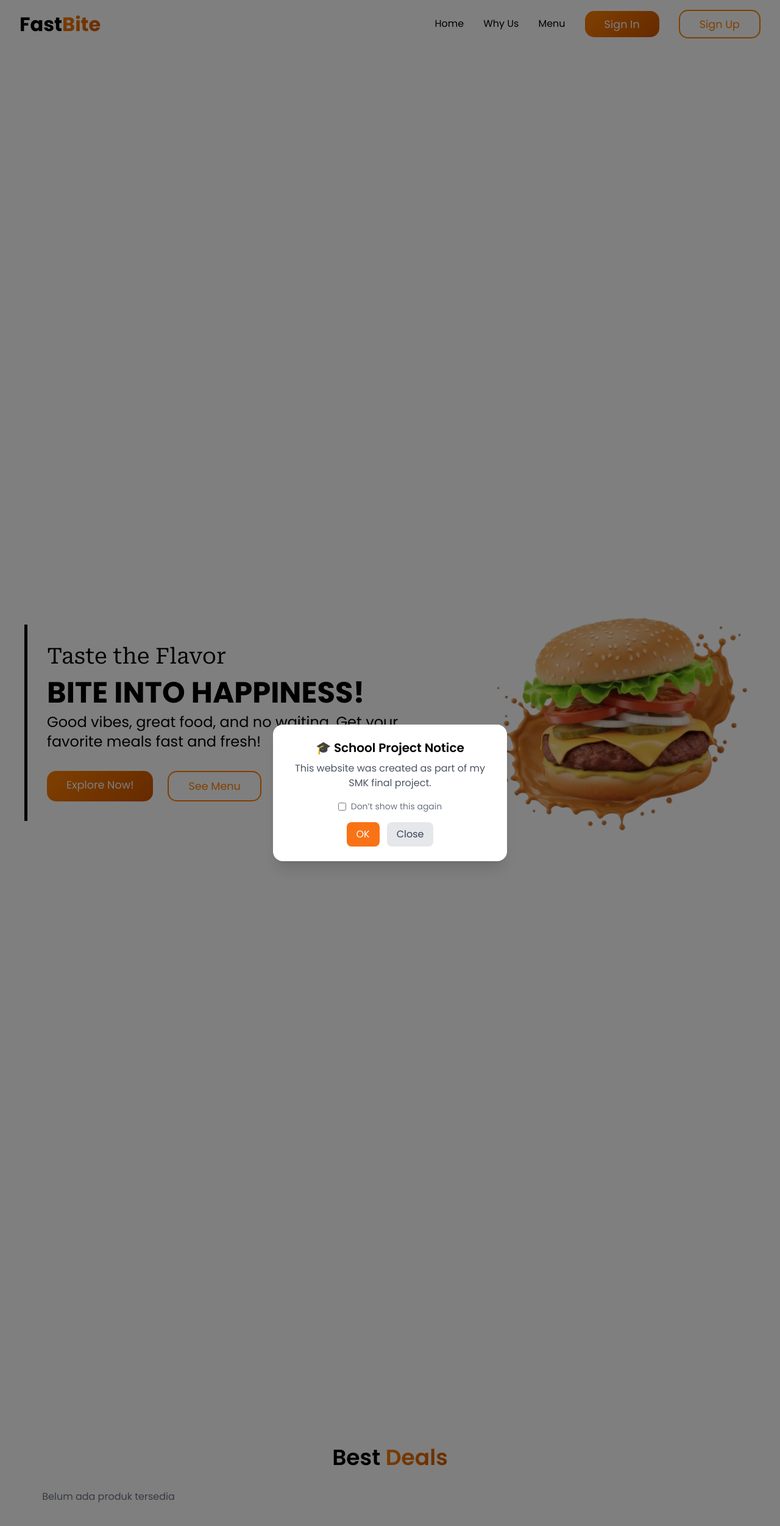
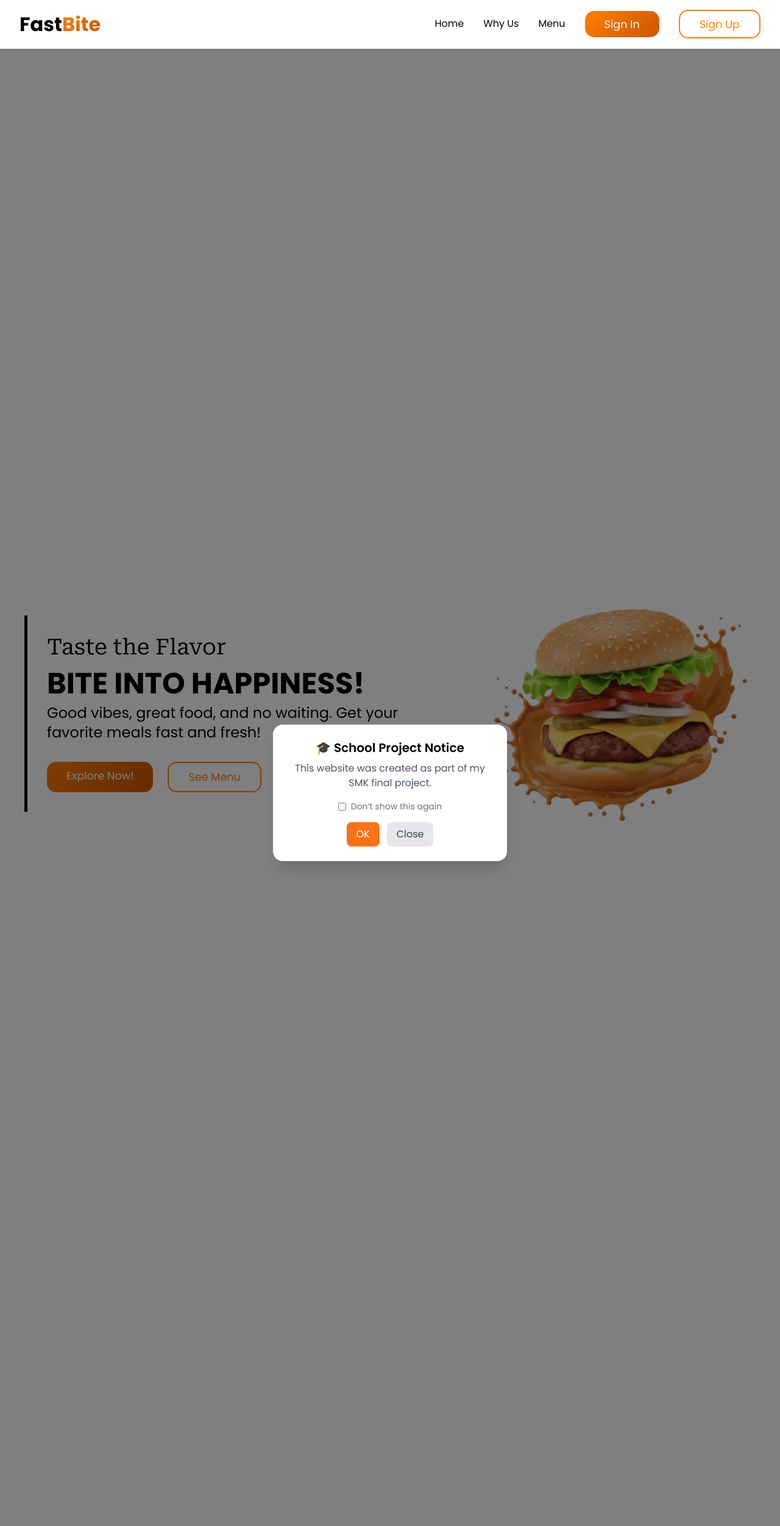
Before and after one commit to Hanung-Satya/Fast-Bite, a PHP site: page / in a window 1280 px wide. Shown: the top 2502 px of the page at 61% size. Run offline with PHP 8.4, Linux system fonts and the light colour scheme; data that the repository does not hold is empty; some libraries are stand-ins or nearby versions.

Commit message:
Fixing toggle, layouting

```diff
--- a/assets/css/style.css
+++ b/assets/css/style.css
@@ -8,7 +8,7 @@
     padding: 0;
     box-sizing: border-box;
     font-family: 'Poppins', sans-serif;
-
+    scroll-behavior: smooth;
 }
 
 html, body {
@@ -18,8 +18,18 @@ html, body {
 }
 
 /*Header Style*/
+header {
+    top: 0;
+    left: 0;
+    width: 100%;      /* penuh ke layar */
+    z-index: 1000;
+    background-color: #fff;
+    box-shadow: 0 2px 4px rgba(0,0,0,0.1);
+}
+
 .header-container {
     display: flex;
+    width: 100%;
     justify-content: space-between;
     height: 80px;
     padding: 0 2rem;
@@ -91,7 +101,7 @@ ul {
 /*Header End*/
 
 section {
-    min-height: 85vh;
+    min-height: 90vh;
 }
 
 .fredoka {
--- a/assets/js/script.js
+++ b/assets/js/script.js
@@ -59,7 +59,8 @@ document.addEventListener('DOMContentLoaded', () => {
   if (userIcon && dropdownMenu) {
     userIcon.addEventListener('click', (e) => {
       e.preventDefault();
-      dropdownMenu.toggleAttribute('hidden');
+      e.stopPropagation();
+      dropdownMenu.removeAttribute('hidden');
     });
 
     // If clicked outside the dropdown, it will close
--- a/index.php
+++ b/index.php
@@ -20,11 +20,13 @@ require_once 'config/db.php';
     <script defer src="https://kit.fontawesome.com/5fd6ecb4fe.js" crossorigin="anonymous"></script>
 </head>
 
-<body>
+<body id="home">
     <?php include 'partials/header.php'; ?>
     <main>
         <section class="hero-section flex items-center justify-center">
-            <div class="hero-container flex items-center justify-between max-w-[1200px] mx-auto w-full gap-8">
+
+
+            <div class="hero-container flex items-center justify-between max-w-[1200px] mx-auto my-auto w-full gap-8">
                 <div class="hero-text">
                     <p class="subtitle text-4xl text-black pb-4 roboto">Taste the Flavor</p>
                     <h1 class="headline text-5xl text-black font-bold pb-2">BITE INTO HAPPINESS!</h1>
@@ -41,8 +43,8 @@ require_once 'config/db.php';
             </div>
         </section>
 
-        <section class="mt-12 flex justify-center p-8" id="bestDeals">
-            <div class="w-full max-w-[1200px] mx-auto">
+        <section class=" flex justify-center p-8" id="bestDeals">
+            <div class="w-full max-w-[1200px] mx-auto my-auto">
                 <h1 class="font-semibold text-4xl text-center">
                     Best <span class="gradient-txt">Deals</span>
                 </h1>
@@ -84,7 +86,7 @@ require_once 'config/db.php';
             </div>
         </section>
 
-        <section id="whyUs" class="mt-12 flex justify-center p-8">
+        <section id="whyUs" class=" flex justify-center p-8">
             <div class="whyUs-container w-full ">
                 <div class="whyUs-content gap-8">
                     <div class="whyUs-img flex-4">
--- a/menu.php
+++ b/menu.php
@@ -5,9 +5,9 @@
     }
 ?>
 
-<section id="menu" class="mt-16 flex justify-center p-8">
-    <div class="w-full max-w-[1200px] mx-auto">
-                <h1 class="font-semibold text-4xl text-center">
+<section id="menu" class="flex justify-center p-8 bg-orange-100">
+    <div class="w-full max-w-[1200px] my-auto mx-auto">
+                <h1 class="font-semibold text-4xl text-center ">
                     Menu
                 </h1>
                 <div class="menu-scroll flex gap-6 overflow-x-auto mt-8 pb-4 select-none">
--- a/partials/footer.php
+++ b/partials/footer.php
@@ -3,7 +3,7 @@ if (session_status() == PHP_SESSION_NONE) {
     session_start();
 }
 ?>
-<footer>
+<footer class="bg-orange-100">
     <div class="footer-container">
         <p>&copy; 2025 FastBite. All rights reserved.</p>
     </div>
--- a/partials/header.php
+++ b/partials/header.php
@@ -1,9 +1,9 @@
-<header>
+<header class="fixed">
     <div class="header-container">
-        <a href="/FastBite/index.php" class="logo">Fast<span class="gradient-txt">Bite</span></a>
+        <a href="/FastBite/index.php#home" class="logo">Fast<span class="gradient-txt">Bite</span></a>
         <nav class="navbar">
             <ul class="ul-links">
-                <li><a href="/FastBite/index.php">Home</a></li>
+                <li><a href="/FastBite/index.php#home">Home</a></li>
                 <li><a href="/FastBite/index.php#whyUs">Why Us</a></li>
                 <li><a href="/FastBite/index.php#menu">Menu</a></li>
 
```
Also changed, not shown: auth/login.php (+6 -4 lines). Lines whose indentation alone changed are shown as unchanged.
